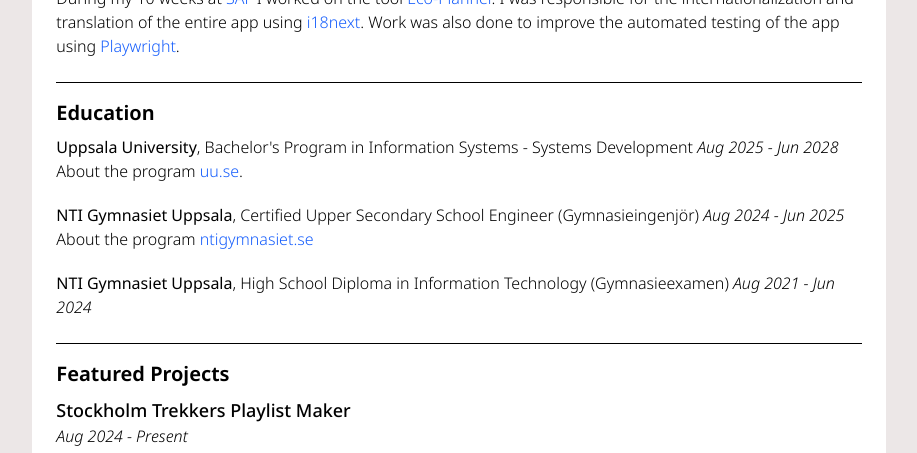
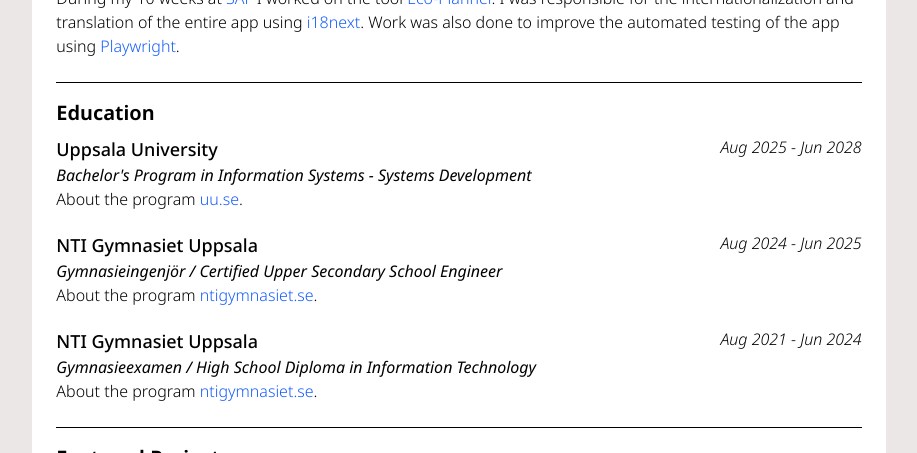
Before and after one commit to VenaStrom/VenaStrom.github.io, a React (Vite) app: page / in a window 1280 px wide. Shown: the part 1020-1473 px from the top of the page, without its empty margins (181-1098 px from the left). Built offline with nearby package versions, Linux system fonts and the light colour scheme.

Commit message:
update style

```diff
--- a/src/components/education.tsx
+++ b/src/components/education.tsx
@@ -8,7 +8,15 @@ export default function Education({ className = "" }: { className?: string }) {
       <ul>
         {info.education.map((edu, i) => (
           <li key={`education-${i}`}>
-            <strong>{edu.seat}</strong>, {edu.degree} <i>{edu.dateSpan}</i>
+            {/* <strong>{edu.seat}</strong>, {edu.degree} <i>{edu.dateSpan}</i> */}
+
+            <div className="flex flex-row flex-wrap justify-between gap-x-4">
+              <h4>{edu.seat}</h4>
+
+              <i>{edu.dateSpan}</i>
+            </div>
+
+            <i className="font-[400]">{edu.degree}</i>
 
             <p>{edu.description}</p>
           </li>
--- a/src/info.tsx
+++ b/src/info.tsx
@@ -170,17 +170,19 @@ export const info: {
     },
     {
       seat: "NTI Gymnasiet Uppsala",
-      degree: "Certified Upper Secondary School Engineer (Gymnasieingenjör)",
+      degree: "Gymnasieingenjör / Certified Upper Secondary School Engineer",
       dateSpan: "Aug 2024 - Jun 2025",
       description: <>
-        About the program <a href="https://ntigymnasiet.se/uppsala/program/gymnasieingenjorsprogrammet/" target="_blank">ntigymnasiet.se</a>
+        About the program <a href="https://ntigymnasiet.se/uppsala/program/gymnasieingenjorsprogrammet/" target="_blank">ntigymnasiet.se</a>.
       </>,
     },
     {
       seat: "NTI Gymnasiet Uppsala",
-      degree: "High School Diploma in Information Technology (Gymnasieexamen)",
+      degree: "Gymnasieexamen / High School Diploma in Information Technology",
       dateSpan: "Aug 2021 - Jun 2024",
-      description: null,
+      description: <>
+        About the program <a href="https://ntigymnasiet.se/uppsala/program/teknikprogrammet/informations-och-medieteknik/" target="_blank">ntigymnasiet.se</a>.
+      </>,
     },
   ],
   projects: [
```
